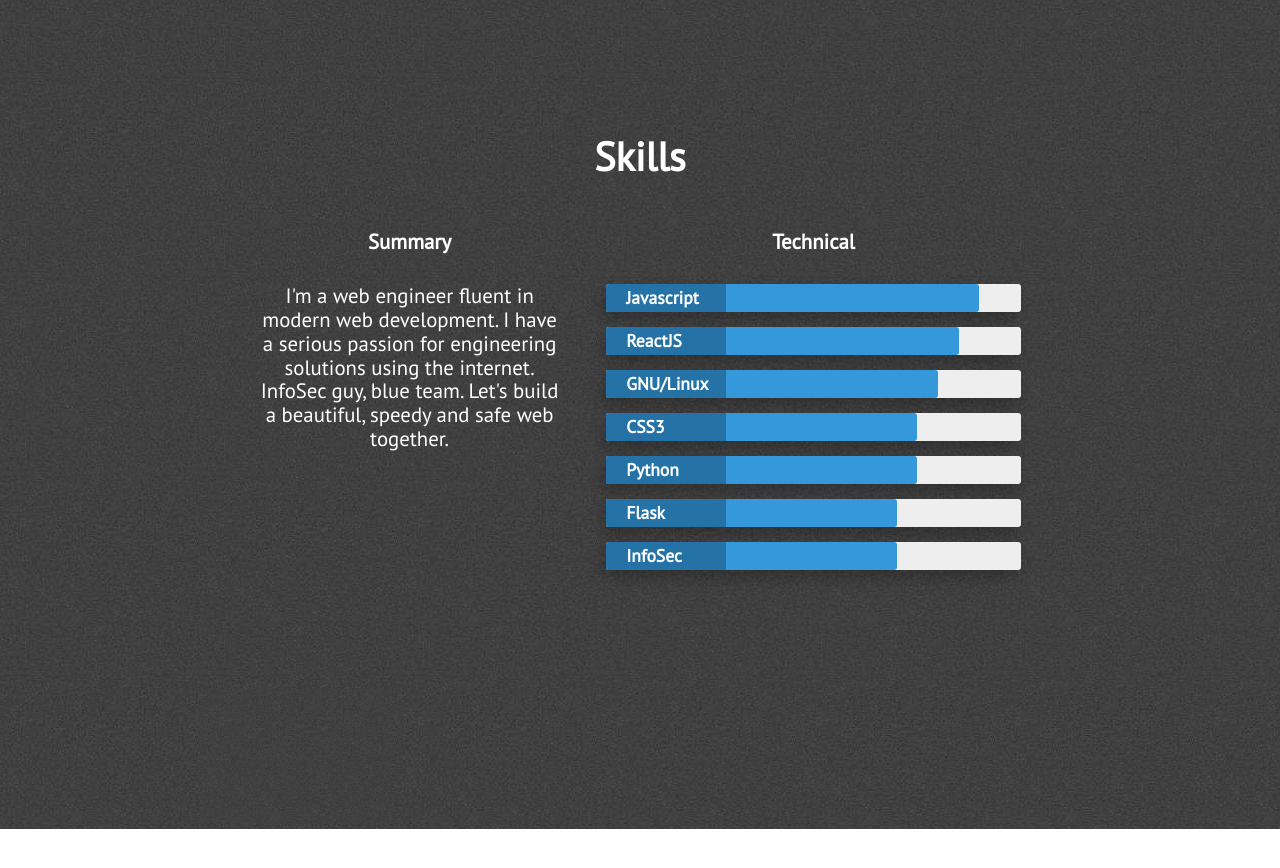
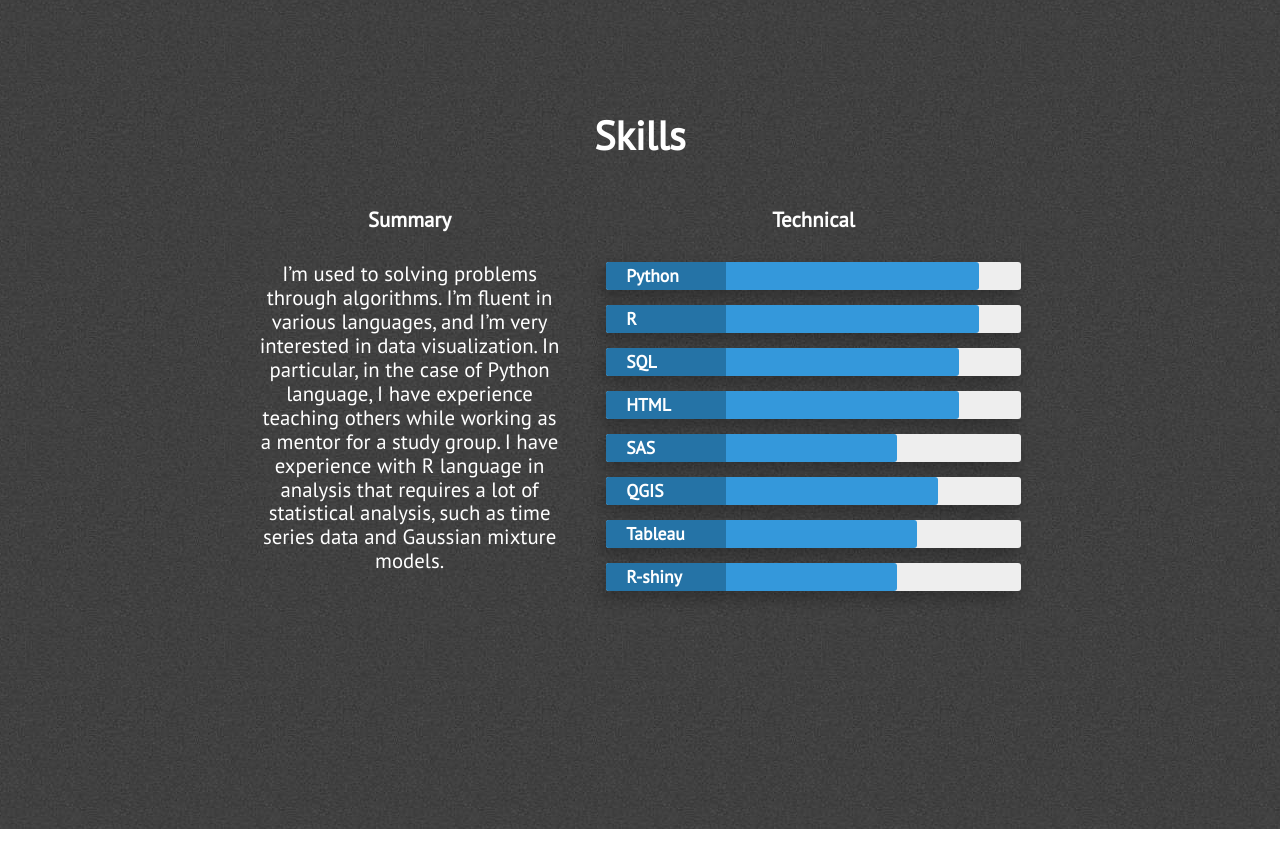
Before and after one commit to YoungheeGGO/YoungheeGGo.github.io, a Jekyll site: the page built from index.html, in a window 1280 px wide and 900 px high, scrolled down 2071 px. Shown: the top 868 px of the window. Built offline with Jekyll 4.4.1, drawn with Linux system fonts in a browser that asks for light colours; nearby versions of some CDN libraries.

Commit message:
Update skills.html

```diff
--- a/_includes/skills.html
+++ b/_includes/skills.html
@@ -8,47 +8,58 @@
                 <div class="what-i-do">
                     <h3 class="center-align skills-subsection">Summary</h3>
                     <p class="paragraph-text center-align">
-                        I'm a web engineer fluent in modern web development. I have a serious passion for engineering solutions using the internet. InfoSec guy, blue team. Let's build a beautiful, speedy and safe web together.
+                        I’m used to solving problems through algorithms. I’m fluent in various languages, and I’m very interested in data visualization. In particular, in the case of Python language, I have experience teaching others while working as a mentor for a study group. I have experience with R language in analysis that requires a lot of statistical analysis, such as time series data and Gaussian mixture models.
                     </p>
                 </div>
                 <div class="technical-skills">
                     <h3 class="center-align skills-subsection">Technical</h3>
                     <div class="progress-bars">
+
                         <div class="skillbar clearfix " data-percent="90%">
-                            <div class="skillbar-title" style="background: #2980b9;"><span>Javascript</span></div>
+                            <div class="skillbar-title" style="background: #2980b9;"><span>Python</span></div>
+                            <div class="skillbar-bar" style="background: #3498db;"></div>
+                        </div> <!-- End Skill Bar -->
+
+
+                        <div class="skillbar clearfix " data-percent="90%">
+                            <div class="skillbar-title" style="background: #2980b9;"><span>R</span></div>
+                            <div class="skillbar-bar" style="background: #3498db;"></div>
+                        </div> <!-- End Skill Bar -->
+
+
+                        <div class="skillbar clearfix " data-percent="85%">
+                            <div class="skillbar-title" style="background: #2980b9;"><span>SQL</span></div>
                             <div class="skillbar-bar" style="background: #3498db;"></div>
                         </div> <!-- End Skill Bar -->
 
                         <div class="skillbar clearfix " data-percent="85%">
-                            <div class="skillbar-title" style="background: #2980b9;"><span>ReactJS</span></div>
+                            <div class="skillbar-title" style="background: #2980b9;"><span>HTML</span></div>
+                            <div class="skillbar-bar" style="background: #3498db;"></div>
+                        </div> <!-- End Skill Bar -->
+
+                        <div class="skillbar clearfix " data-percent="70%">
+                            <div class="skillbar-title" style="background: #2980b9;"><span>SAS</span></div>
                             <div class="skillbar-bar" style="background: #3498db;"></div>
                         </div> <!-- End Skill Bar -->
 
                         <div class="skillbar clearfix " data-percent="80%">
-                            <div class="skillbar-title" style="background: #2980b9;"><span>GNU/Linux</span></div>
-                            <div class="skillbar-bar" style="background: #3498db"></div>
-                        </div> <!-- End Skill Bar -->
-
-
-                        <div class="skillbar clearfix " data-percent="75%">
-                            <div class="skillbar-title" style="background: #2980b9;"><span>CSS3</span></div>
+                            <div class="skillbar-title" style="background: #2980b9;"><span>QGIS</span></div>
                             <div class="skillbar-bar" style="background: #3498db;"></div>
                         </div> <!-- End Skill Bar -->
 
                         <div class="skillbar clearfix " data-percent="75%">
-                            <div class="skillbar-title" style="background: #2980b9;"><span>Python</span></div>
+                            <div class="skillbar-title" style="background: #2980b9;"><span>Tableau</span></div>
                             <div class="skillbar-bar" style="background: #3498db;"></div>
                         </div> <!-- End Skill Bar -->
 
+
                         <div class="skillbar clearfix " data-percent="70%">
-                            <div class="skillbar-title" style="background: #2980b9"><span>Flask</span></div>
+                            <div class="skillbar-title" style="background: #2980b9;"><span>R-shiny</span></div>
                             <div class="skillbar-bar" style="background: #3498db;"></div>
                         </div> <!-- End Skill Bar -->
 
-                        <div class="skillbar clearfix " data-percent="70%">
-                            <div class="skillbar-title" style="background: #2980b9"><span>InfoSec</span></div>
-                            <div class="skillbar-bar" style="background: #3498db"></div>
-                        </div> <!-- End Skill Bar -->
+
+
                     </div>
                 </div>
             </div>
```
